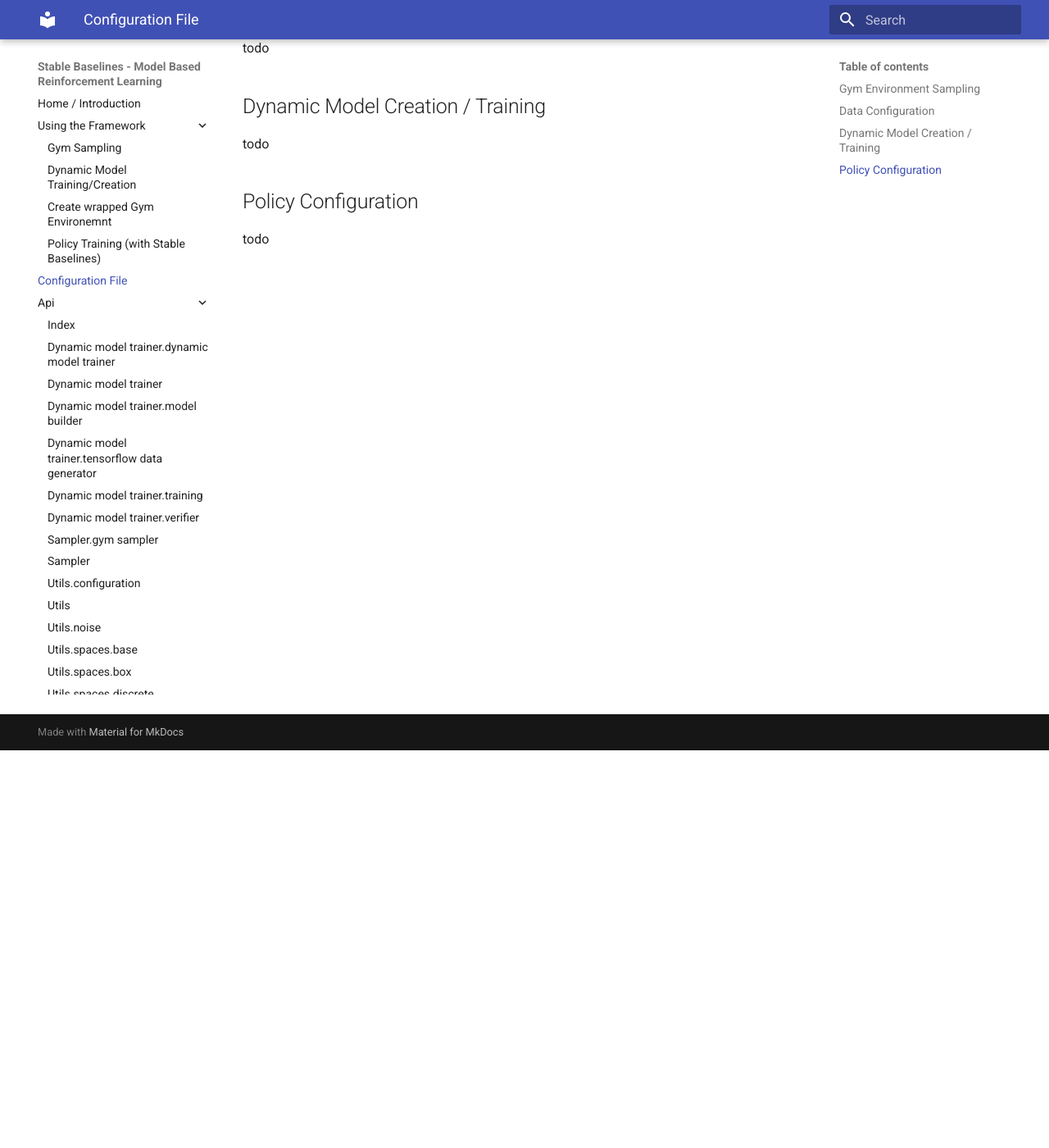
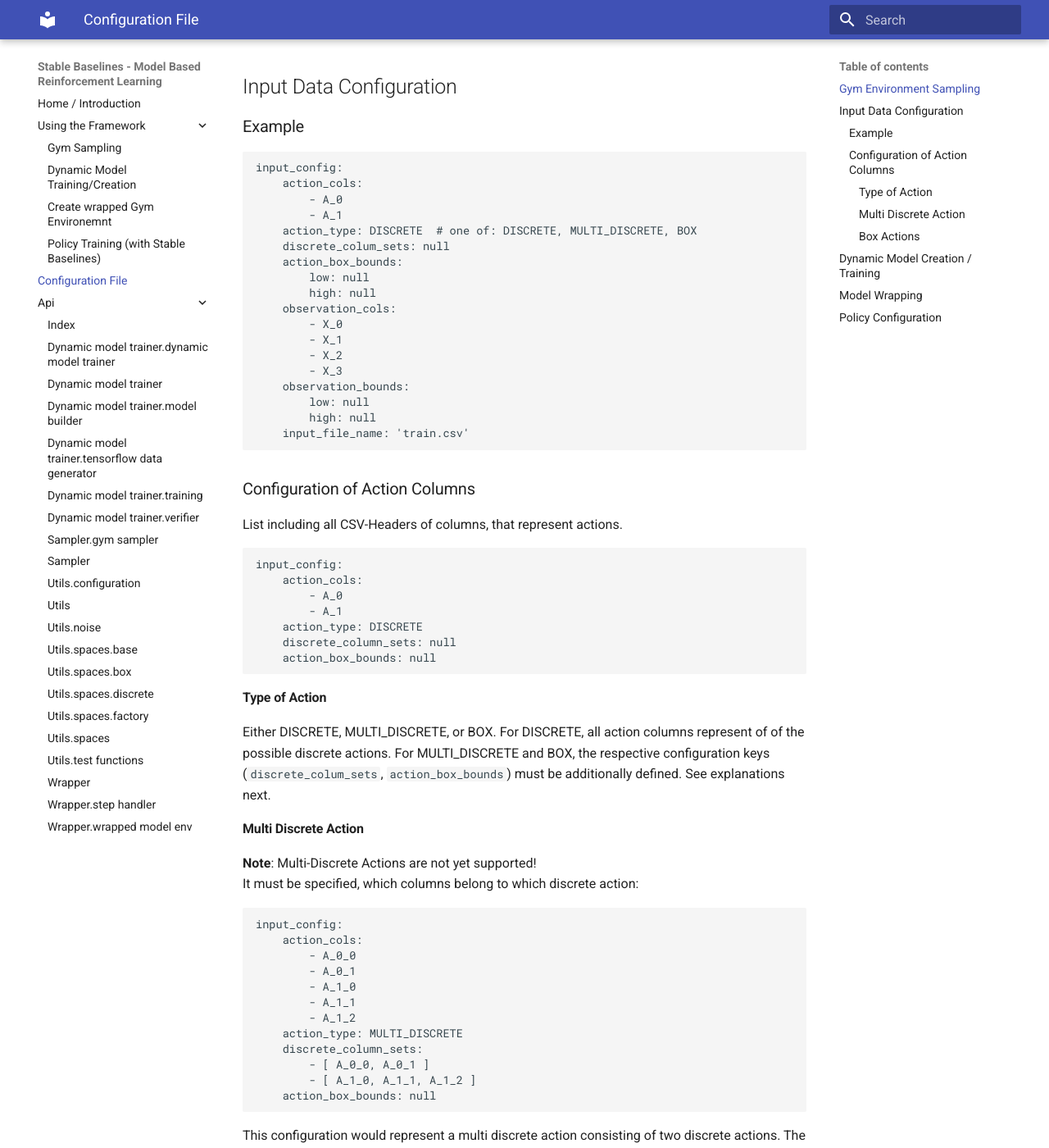
Before and after one commit to micheltokic/stable_baselines_model_based_rl, an MkDocs documentation site: the page built from docs/configuration-file.md, in a window 1280 px wide and 1400 px high, scrolled down 485 px. Shown: the whole window at 82% size. Built offline with MkDocs 1.6.1 and Material for MkDocs 9.7.7, drawn with Linux system fonts in a browser that asks for light colours; some of the changed text lies outside the part shown.

Commit message:
Add documentation for input-data section of config file

````diff
--- a/docs/configuration-file.md
+++ b/docs/configuration-file.md
@@ -7,19 +7,102 @@
 such as the sampler, or for creating the dynamic model. Thus, not all configuration
 options may be required to be adjusted by you, depending on what features of
 the framework/library you use.
+The sampler will also create a (template) configuration file, based on the gym
+environment that has been sampled.
+
+A template/ example configuration file can be [viewed here](https://github.com/micheltokic/stable_baselines_model_based_rl/blob/main/example_usage/sample_config.yaml).
 
 
 ## Gym Environment Sampling
 todo
 
 
-## Data Configuration
-todo
+## Input Data Configuration
+
+### Example
+```yaml
+input_config:
+    action_cols:
+        - A_0
+        - A_1
+    action_type: DISCRETE  # one of: DISCRETE, MULTI_DISCRETE, BOX
+    discrete_colum_sets: null
+    action_box_bounds:
+        low: null
+        high: null
+    observation_cols:
+        - X_0
+        - X_1
+        - X_2
+        - X_3
+    observation_bounds:
+        low: null
+        high: null
+    input_file_name: 'train.csv'
+```
+
+### Configuration of Action Columns
+List including all CSV-Headers of columns, that represent actions.
+```yaml
+input_config:
+    action_cols:
+        - A_0
+        - A_1
+    action_type: DISCRETE
+    discrete_column_sets: null
+    action_box_bounds: null
+```
+#### Type of Action
+Either DISCRETE, MULTI_DISCRETE, or BOX.
+For DISCRETE, all action columns represent of of the possible discrete actions. For MULTI_DISCRETE and BOX,
+the respective configuration keys (`discrete_colum_sets`, `action_box_bounds`) must be additionally defined.
+See explanations next.
+
+#### Multi Discrete Action
+**Note**: Multi-Discrete Actions are not yet supported!
+It must be specified, which columns belong to which discrete action:
+```yaml
+input_config:
+    action_cols:
+        - A_0_0
+        - A_0_1
+        - A_1_0
+        - A_1_1
+        - A_1_2
+    action_type: MULTI_DISCRETE
+    discrete_column_sets:
+        - [ A_0_0, A_0_1 ]
+        - [ A_1_0, A_1_1, A_1_2 ]
+    action_box_bounds: null
+```
+This configuration would represent a multi discrete action consisting of two discrete actions. The first of which would have two discrete actions (A_0_0, A_0_1), the second would have three discrete actions (A_1_0, A_1_1, A_1_2).
+
+#### Box Actions
+The bounds of the input box must be specified by two lists: one for minimum values, one for
+maximum values.
+```yaml
+input_config:
+    action_cols:
+        - A_1
+        - A_2
+        - A_3
+    action_type: BOX
+    discrete_column_sets: null
+    action_box_bounds:
+        low: [-1, 3, 0]
+        high: [0, 5, 3]
+```
+This configuration represents three input actions, the first of which is between -1 and 3, the
+second between 3 and 5 and the third between 0 and 3.
 
 
 ## Dynamic Model Creation / Training
 todo
 
 
+## Model Wrapping
+todo
+
+
 ## Policy Configuration
 todo
````
